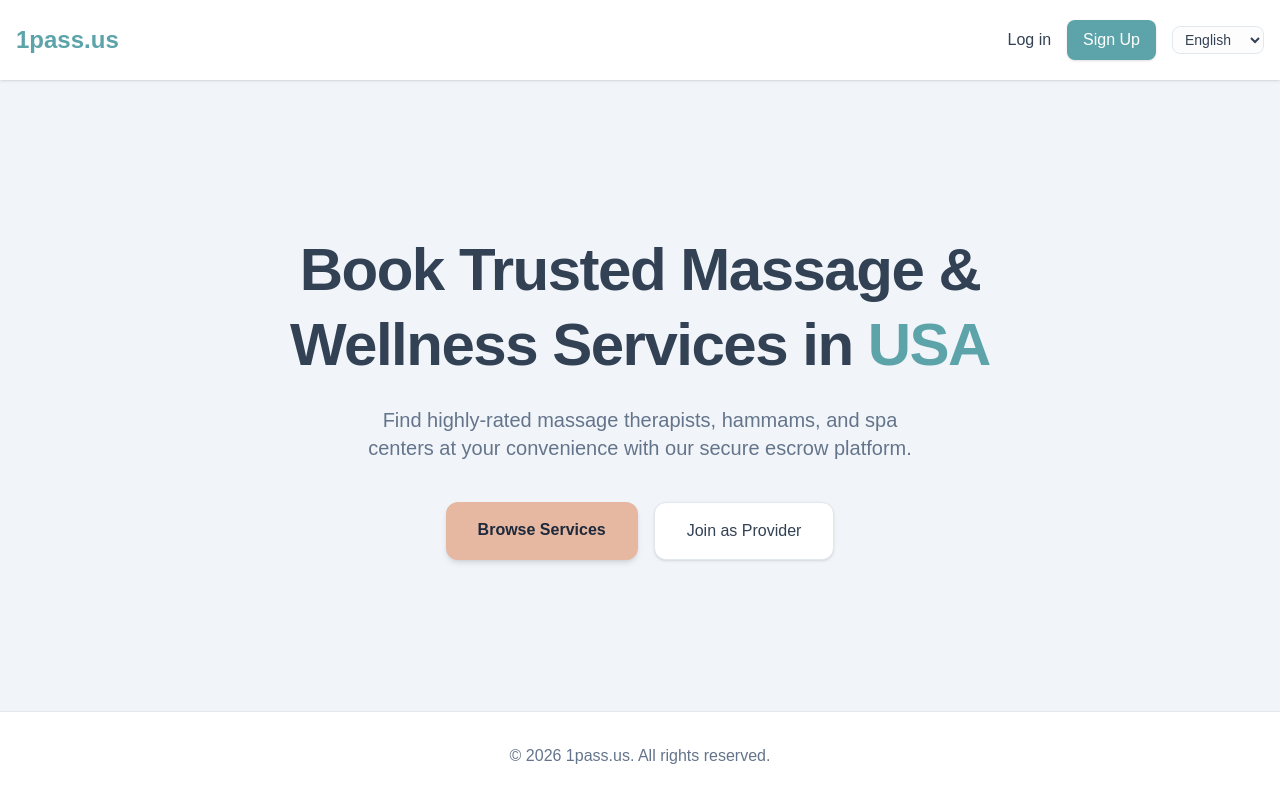
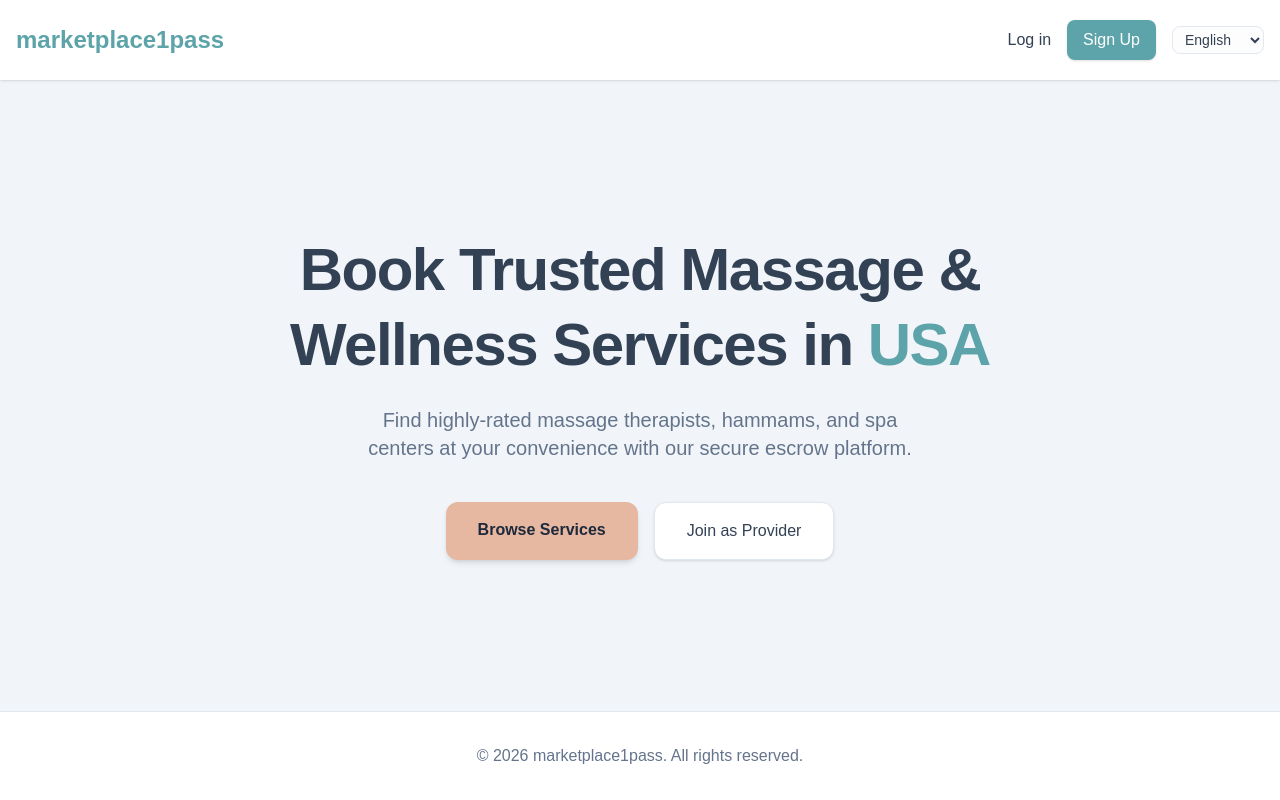
Before and after one commit to rayleigh911/passessss, a Next.js app: page /1 in a window 1280 px wide. Built offline with nearby package versions, Linux system fonts and the light colour scheme; no server answers.

Commit message:
rebrand: rename 1pass.us to marketplace1pass across navbar, footer, and page title

```diff
--- a/src/app/[locale]/layout.tsx
+++ b/src/app/[locale]/layout.tsx
@@ -19,7 +19,7 @@ const geistMono = Geist_Mono({
 });
 
 export const metadata: Metadata = {
-  title: "1pass.us - Booking Platform",
+  title: "marketplace1pass - Booking Platform",
   description: "Premium massage and wellness booking platform in USA",
 };
 
--- a/src/app/[locale]/page.tsx
+++ b/src/app/[locale]/page.tsx
@@ -34,7 +34,7 @@ export default async function Home({ params }: { params: Promise<{ locale: any }
 
       {/* Footer */}
       <footer className="bg-[var(--cards)] py-8 border-t border-[var(--border)] text-center text-[var(--muted)]">
-        &copy; {new Date().getFullYear()} 1pass.us. All rights reserved.
+        &copy; {new Date().getFullYear()} marketplace1pass. All rights reserved.
       </footer>
     </main>
   )
--- a/src/components/Navbar.tsx
+++ b/src/components/Navbar.tsx
@@ -29,7 +29,7 @@ export default function Navbar({ session, locale, dict }: { session: any, locale
   return (
     <nav className="bg-[var(--cards)] shadow-sm sticky top-0 z-50">
       <div className="max-w-7xl mx-auto px-4 h-20 flex items-center justify-between">
-        <Link href={`/${locale}`} className="text-2xl font-bold text-[var(--primary)] shrink-0">1pass.us</Link>
+        <Link href={`/${locale}`} className="text-2xl font-bold text-[var(--primary)] shrink-0">marketplace1pass</Link>
 
         {/* Desktop Menu */}
         <div className="hidden md:flex gap-4 items-center">
```
